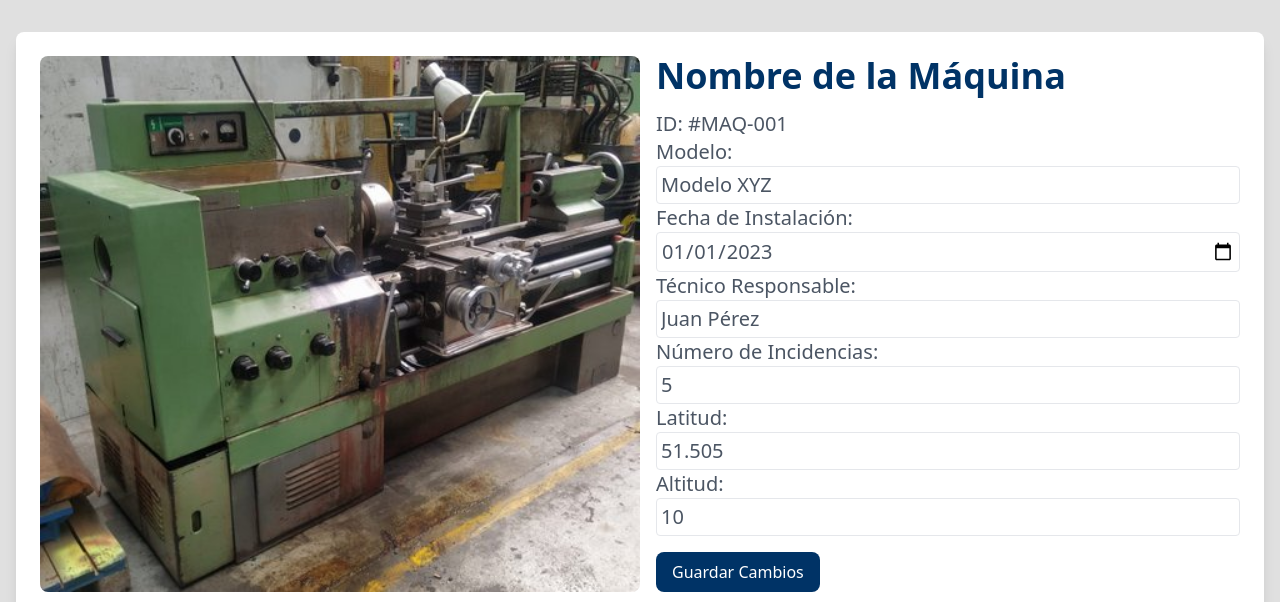
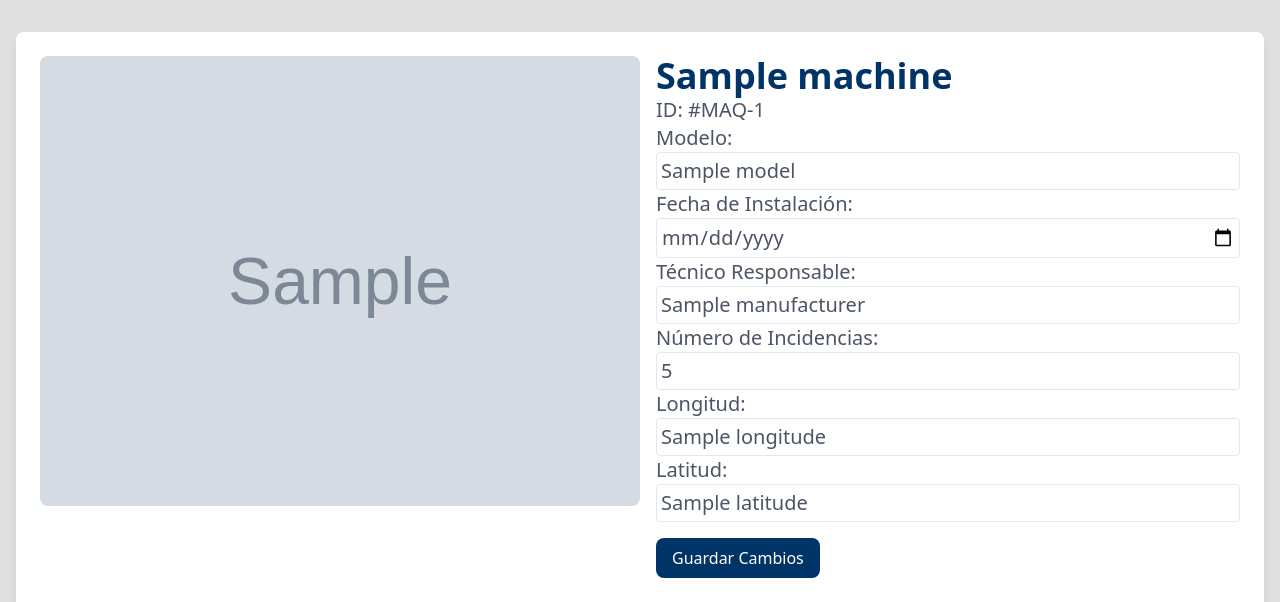
Before and after one commit to Amazghari/Projecte-3-Tot-Maquina, a PHP site: template App/Views/machine.php in a window 1280 px wide. Shown: the part 80-682 px from the top of the page. Run offline with PHP 8.4, Linux system fonts and the light colour scheme; the template is opened without the code that fills it: most values are stand-ins (such as "Sample title", 1, 10 or a date in 2020); grey boxes marked "Sample" are stand-in pictures; some libraries are stand-ins or nearby versions.

Commit message:
Editar maquina desde /maquina funcional

```diff
--- a/App/Models/Maintenance.php
+++ b/App/Models/Maintenance.php
@@ -24,5 +24,4 @@ class Maintenance {
         }
         return $maintenances;
     }
-    public function edit($id)
 }
--- a/App/Views/machine.php
+++ b/App/Views/machine.php
@@ -4,7 +4,8 @@
 <head>
     <meta charset="UTF-8">
     <meta name="viewport" content="width=device-width, initial-scale=1.0">
-    <link href="main.css" rel="stylesheet">
+    <link href="/main.css" rel="stylesheet">
+    <script src="https://cdn.tailwindcss.com"></script>
     <link rel="icon" href="../../uploads/img/logopng.png">
     <link rel="stylesheet" href="https://unpkg.com/leaflet@1.9.4/dist/leaflet.css" integrity="sha256-p4NxAoJBhIIN+hmNHrzRCf9tD/miZyoHS5obTRR9BMY=" crossorigin=""/>
     <title>Informacion Maquina</title>
@@ -19,22 +20,22 @@
             <div class="flex flex-row">
                 <!-- Imagen de la máquina -->
                 <div class="flex-shrink-0 w-1/2">
-                    <img src="../../uploads/machines/maquina.jpg" alt="Máquina" class="h-auto w-full object-cover rounded-lg">
+                    <img src="<?= $machine['image_url']?>" alt="Máquina" class="h-auto w-full object-cover rounded-lg">
 
                 </div>
 
                 <!-- Información de la máquina -->
                 <div class="ml-4 w-1/2 flex flex-col justify-between">
-                    <h2 class="text-4xl font-bold text-custom-blue">Nombre de la Máquina</h2>
-                    <form id="machineForm">
-                        <input type="hidden" name="machineId" value="#MAQ-001"> <!-- ID no editable -->
-                        <label class="text-xl text-gray-600">ID: <span>#MAQ-001</span></label><br>
-                        <label class="text-xl text-gray-600">Modelo: <input type="text" name="model" value="Modelo XYZ" class="border rounded p-1"></label><br>
-                        <label class="text-xl text-gray-600">Fecha de Instalación: <input type="date" name="installationDate" value="2023-01-01" class="border rounded p-1"></label><br>
-                        <label class="text-xl text-gray-600">Técnico Responsable: <input type="text" name="technician" value="Juan Pérez" class="border rounded p-1"></label><br>
+                    <h2 class="text-4xl font-bold text-custom-blue" name="name"><?= $machine['name'] ?></h2>
+                    <form id="machineForm" action="/maquina/updateMachine" method="post">
+                        <input type="hidden" name="machineId" value="<?= $machine['id'] ?>"> <!-- ID no editable -->
+                        <label class="text-xl text-gray-600">ID: <span>#MAQ-<?= $machine['id'] ?></span></label><br>
+                        <label class="text-xl text-gray-600">Modelo: <input type="text" name="model" value="<?= $machine['model'] ?>" class="border rounded p-1"></label><br>
+                        <label class="text-xl text-gray-600">Fecha de Instalación: <input type="date" name="installation_date" value="<?= $machine['installation_date'] ?>" class="border rounded p-1"></label><br>
+                        <label class="text-xl text-gray-600">Técnico Responsable: <input type="text" name="manufacturer" value="<?= $machine['manufacturer'] ?>" class="border rounded p-1"></label><br>
                         <label class="text-xl text-gray-600">Número de Incidencias: <input type="number" name="incidents" value="5" class="border rounded p-1"></label><br>
-                        <label class="text-xl text-gray-600">Latitud: <input type="text" name="latitude" value="51.505" class="border rounded p-1"></label><br>
-                        <label class="text-xl text-gray-600">Altitud: <input type="text" name="altitude" value="10" class="border rounded p-1"></label><br>
+                        <label class="text-xl text-gray-600">Longitud: <input type="text" name="latitude" value="<?= $machine['longitude']?>" class="border rounded p-1"></label><br>
+                        <label class="text-xl text-gray-600">Latitud: <input type="text" name="longitude" value="<?= $machine['latitude']?>" class="border rounded p-1"></label><br>
                         <button type="submit" class="mt-4 bg-custom-blue text-white px-4 py-2 rounded-lg">Guardar Cambios</button>
                     </form>
                 </div>
--- a/db/init.sql
+++ b/db/init.sql
@@ -9,7 +9,8 @@ create table machines (
 	manufacturer VARCHAR(255),
 	serial_num VARCHAR(255),
 	installation_date DATE,
-	location VARCHAR(255),
+	longitude VARCHAR(255),
+	latitude VARCHAR2(255),
 	image_url VARCHAR(255),
 	first_answer VARCHAR(255)
 );
--- a/public/index.php
+++ b/public/index.php
@@ -47,7 +47,8 @@ $app->route("/maquina", [\App\Controllers\machineController::class, "machineCont
 $app->post("/inventario/eliminar", [\App\Controllers\inventoryController::class, "deleteMachine"],[[\App\Middleware\auth::class, "isAdmin"]]);
 $app->route("/inventario/editar/{id}", [\App\Controllers\inventoryController::class, "editMachine"]);
 $app->post("/inventario/updateMachine", [\App\Controllers\inventoryController::class, "updateMachine"]);
-
+$app->route("/maquina/{id}", [\App\Controllers\machineController::class, "machineController"]);
+$app->post("/maquina/{id}", [\App\Controllers\machineController::class, "updateMachine"]);
 
 $app->route("/mantenimiento", [\App\Controllers\maintenanceController::class, "maintenanceController"]);
 $app->get("/login", [\App\Controllers\loginController::class, "index"]);
--- a/public/main.css
+++ b/public/main.css
@@ -702,6 +702,9 @@ video {
 .flex-shrink-0 {
   flex-shrink: 0;
 }
+.transform {
+  transform: translate(var(--tw-translate-x), var(--tw-translate-y)) rotate(var(--tw-rotate)) skewX(var(--tw-skew-x)) skewY(var(--tw-skew-y)) scaleX(var(--tw-scale-x)) scaleY(var(--tw-scale-y));
+}
 .cursor-pointer {
   cursor: pointer;
 }
@@ -932,6 +935,9 @@ video {
 .pb-3 {
   padding-bottom: 0.75rem;
 }
+.pt-20 {
+  padding-top: 5rem;
+}
 .pt-4 {
   padding-top: 1rem;
 }
@@ -1033,6 +1039,13 @@ video {
   --tw-shadow: 0 1px 2px 0 rgb(0 0 0 / 0.05);
   --tw-shadow-colored: 0 1px 2px 0 var(--tw-shadow-color);
   box-shadow: var(--tw-ring-offset-shadow, 0 0 #0000), var(--tw-ring-shadow, 0 0 #0000), var(--tw-shadow);
+}
+.transition {
+  transition-property: color, background-color, border-color, text-decoration-color, fill, stroke, opacity, box-shadow, transform, filter, -webkit-backdrop-filter;
+  transition-property: color, background-color, border-color, text-decoration-color, fill, stroke, opacity, box-shadow, transform, filter, backdrop-filter;
+  transition-property: color, background-color, border-color, text-decoration-color, fill, stroke, opacity, box-shadow, transform, filter, backdrop-filter, -webkit-backdrop-filter;
+  transition-timing-function: cubic-bezier(0.4, 0, 0.2, 1);
+  transition-duration: 150ms;
 }
 .transition-colors {
   transition-property: color, background-color, border-color, text-decoration-color, fill, stroke;
```
Also changed, not shown: App/Controllers/inventoryController.php (+10 -6 lines), App/Controllers/machineController.php (+25 -1 lines), App/Models/Machines.php (+9 -4 lines), App/Views/editmachine.php (+11 -2 lines), App/Views/inventory.php (+8 -4 lines).
